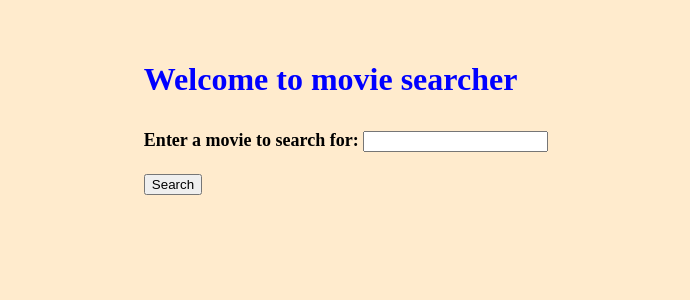
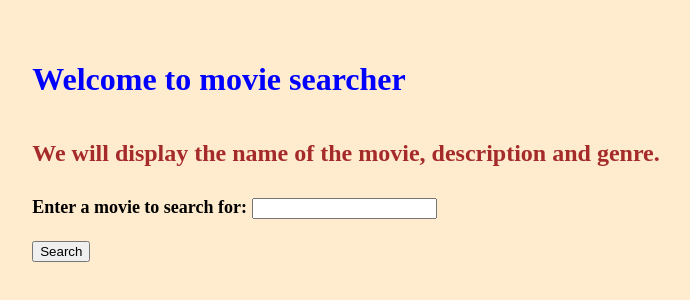
Before and after one commit to Akinloye3264/javascript-movie-searcher, a plain HTML site: page index.html in a window 1280 px wide. Shown: the part 116-416 px from the top of the page, without its empty margins (294-984 px from the left). Drawn offline with Linux system fonts and the light colour scheme.

Commit message:
changes made

```diff
--- a/index.html
+++ b/index.html
@@ -12,6 +12,7 @@
 <body>
     <div class="container">
     <h1> Welcome to movie searcher</h1>
+    <h2> We will display  the name of the movie, description and genre.</h2>
     <p class="searching"> <label for="field"> Enter a movie to search for:</label>
     <input type="text" id="Entermovie" name="Entermovie">
     <br>
--- a/main.css
+++ b/main.css
@@ -10,8 +10,8 @@ body{
 }
 
 h1 {
-    padding-bottom: 10px;
-    color: blue;
+    padding-bottom: 20px;
+        color: blue;
 }
 
 .searching {
@@ -22,3 +22,8 @@ h1 {
 #search{
     padding-right: 10px;
 }
+
+h2{
+    padding-bottom: 10px;
+    color: brown;
+}
--- a/practice.js
+++ b/practice.js
@@ -18,7 +18,7 @@
             let genresList = genres.length ? genres.join(", ") : "N/A";
             resultDiv.innerHTML = `<p><strong>Name:</strong> ${name}</p>
             <p><strong>Description:</strong> ${description}</p>
-            <p><strong>Genres:</strong> ${genresList}</p>`;
+            <p><strong>Genre:</strong> ${genresList}</p>`;
 
     });
 
```
